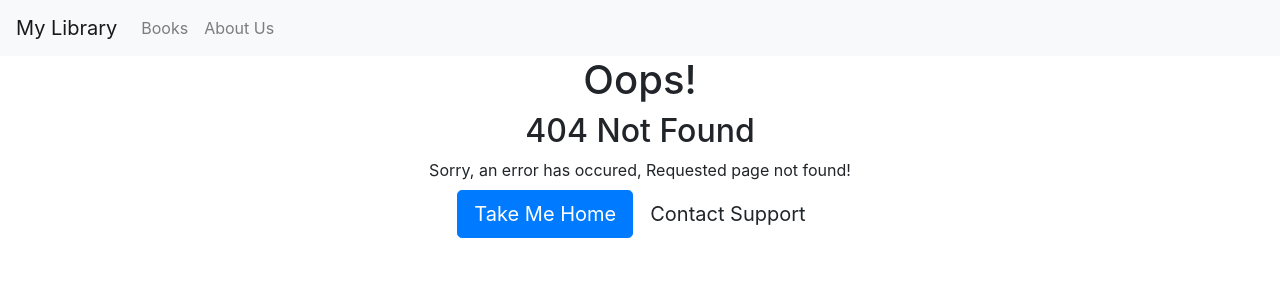
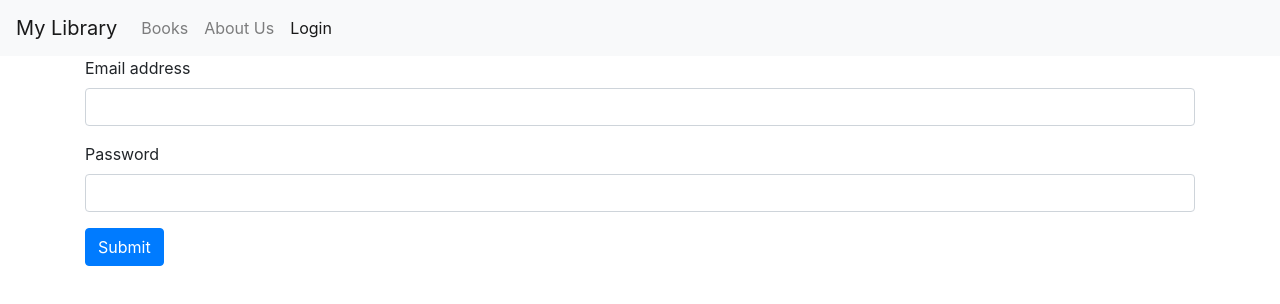
Before and after one commit to sajjad1112ali/simple-react-apps, a React (Create React App) app: page /login in a window 1280 px wide. Before the commit this address led to /not-found. Shown: the top 304 px of the page. Built offline with nearby package versions, Linux system fonts and the light colour scheme.

Commit message:
Work in progress

```diff
--- a/src/App.js
+++ b/src/App.js
@@ -6,6 +6,7 @@
 import NavBar from "./components/navBar";
 import "./App.css";
 import BookDetails from "./components/books/bookDetails";
+import LoginForm from "./components/loginForm";
 
 class App extends Component {
   render() {
@@ -14,6 +15,7 @@
         <NavBar />
         <main className="container">
           <Switch>
+            <Route path="/login" component={LoginForm}></Route>
             <Route path="/books/:id" component={BookDetails}></Route>
             <Route path="/books" component={BooksList}></Route>
             <Route path="/about-us" component={AboutUs}></Route>
--- /dev/null
+++ b/src/components/loginForm.jsx
@@ -0,0 +1,25 @@
+import React, { Component } from 'react'
+
+export default class LoginForm extends Component {
+  handleSubmit = e => {
+    e.preventDefault()
+    console.log("object")
+  }
+  render() {
+    return (
+      <div>
+        <form onSubmit={this.handleSubmit}>
+          <div className="mb-3">
+            <label htmlFor="email" className="form-label">Email address</label>
+            <input type="email" className="form-control" id="email" aria-describedby="emailHelp" />
+          </div>
+          <div className="mb-3">
+            <label htmlFor="password" className="form-label">Password</label>
+            <input type="password" className="form-control" id="password" />
+          </div>
+          <button type="submit" className="btn btn-primary">Submit</button>
+        </form>
+      </div>
+    )
+  }
+}
--- a/src/components/navBar.jsx
+++ b/src/components/navBar.jsx
@@ -26,6 +26,9 @@
           <NavLink className="nav-item nav-link" to="/about-us">
             About Us
           </NavLink>
+          <NavLink className="nav-item nav-link" to="/login">
+            Login
+          </NavLink>
         </ul>
       </div>
     </nav>
```
